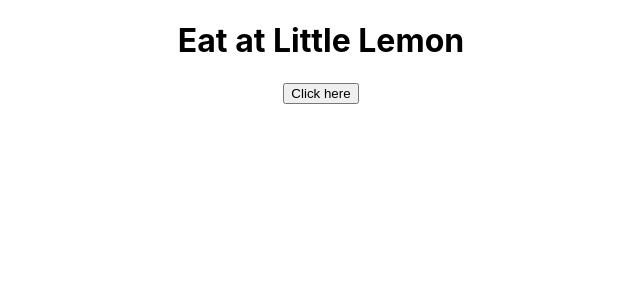
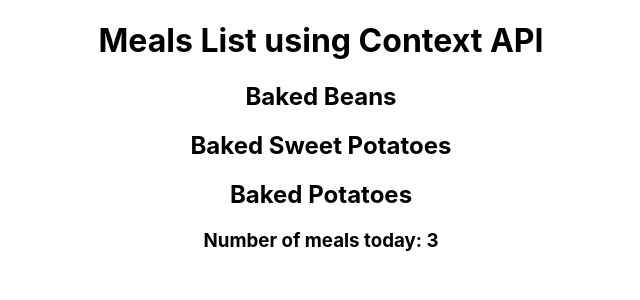
Before and after one commit to cmthecoder/basic-to-advance, a React (Create React App) app: page / in a window 1280 px wide. Shown: the top 300 px of the page, without its empty margins (319-959 px from the left). Built offline with nearby package versions, Linux system fonts and the light colour scheme.

Commit message:
practice with useContext

```diff
--- a/src/App.js
+++ b/src/App.js
@@ -1,19 +1,19 @@
-import { useState } from 'react';
 import './App.css';
-import Heading from './components/Heading';
+import Counter from './components/Counter';
+import MealsList from './components/MealsList';
+import MealsProvider from './provider/MealsProvider';
+
+
 
 
 function App() {
-  const [word, setWord] = useState('Eat')
-
-  const handleClick = () => {
-    setWord('Drink')
-  }
 
   return (
     <div className="App">
-      <Heading message={word + ' at Little Lemon'}/>
-      <button onClick={handleClick}>Click here</button>
+      <MealsProvider>
+        <MealsList />
+        <Counter />
+      </MealsProvider>
     </div>
   );
 }
--- /dev/null
+++ b/src/components/Counter.jsx
@@ -0,0 +1,14 @@
+import React from 'react'
+import { useMealsListContext } from '../provider/MealsProvider'
+
+const Counter = () => {
+  const { meals } = useMealsListContext()
+
+  return (
+    <div>
+      <h3>Number of meals today: {meals.length}</h3>
+    </div>
+  )
+}
+
+export default Counter
--- a/src/components/Heading.jsx
+++ /dev/null
@@ -1,9 +0,0 @@
-import React from 'react'
-
-const Heading = ({ message }) => {
-  return (
-    <h1>{message}</h1>
-  )
-}
-
-export default Heading
--- /dev/null
+++ b/src/components/MealsList.jsx
@@ -0,0 +1,19 @@
+import React from 'react'
+import { useMealsListContext } from '../provider/MealsProvider'
+
+const MealsList = () => {
+  const { meals } = useMealsListContext()
+
+  return (
+    <div>
+      <h1>Meals List using Context API</h1>
+      {
+        meals.map((meal, index) => (
+          <h2 key={index}>{meal}</h2>
+        ))
+      }
+    </div>
+  )
+}
+
+export default MealsList
--- /dev/null
+++ b/src/provider/MealsProvider.jsx
@@ -0,0 +1,19 @@
+import React from 'react'
+
+const MealsContext = React.createContext()
+
+const todayMeals = [ 'Baked Beans', 'Baked Sweet Potatoes', 'Baked Potatoes']
+
+const MealsProvider = ({ children }) => {
+  const [meals, setMealsList] = React.useState(todayMeals)
+
+  return (
+    <MealsContext.Provider value={{ meals }}>
+      {children}
+    </MealsContext.Provider>
+  )
+}
+
+export const useMealsListContext = () => React.useContext(MealsContext)
+
+export default MealsProvider
```
